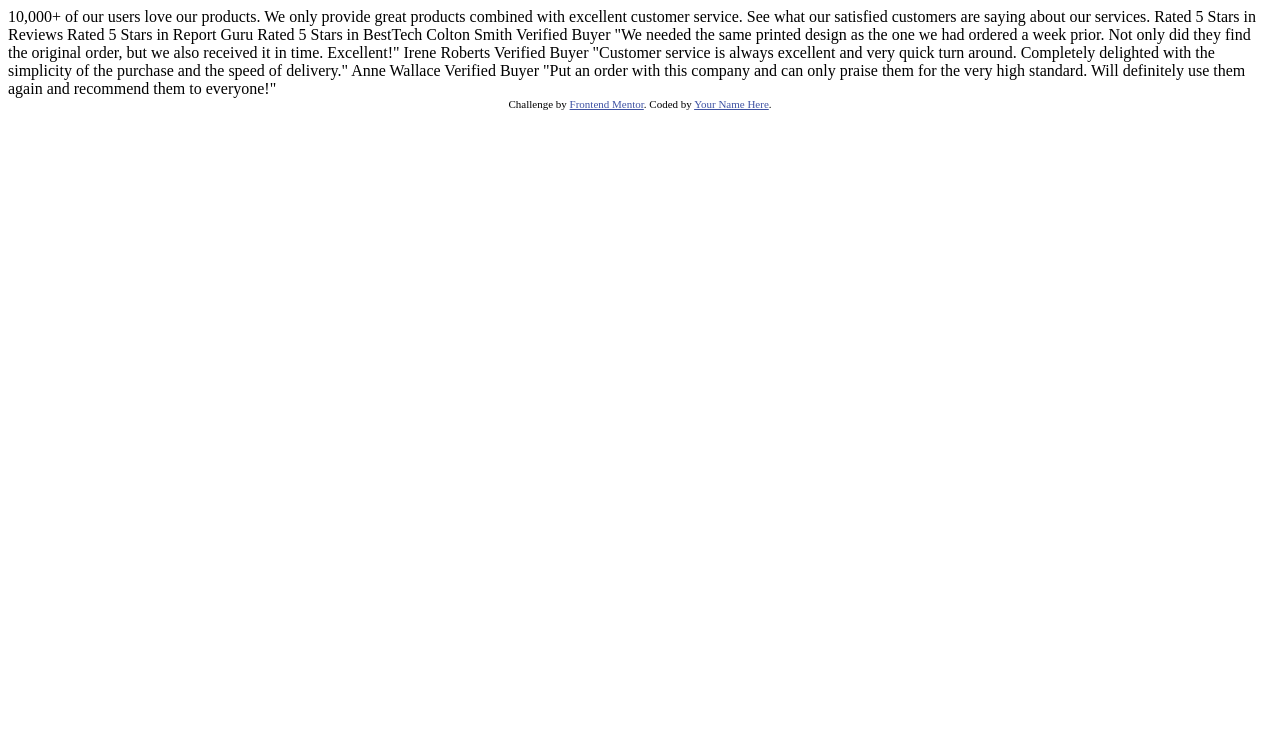
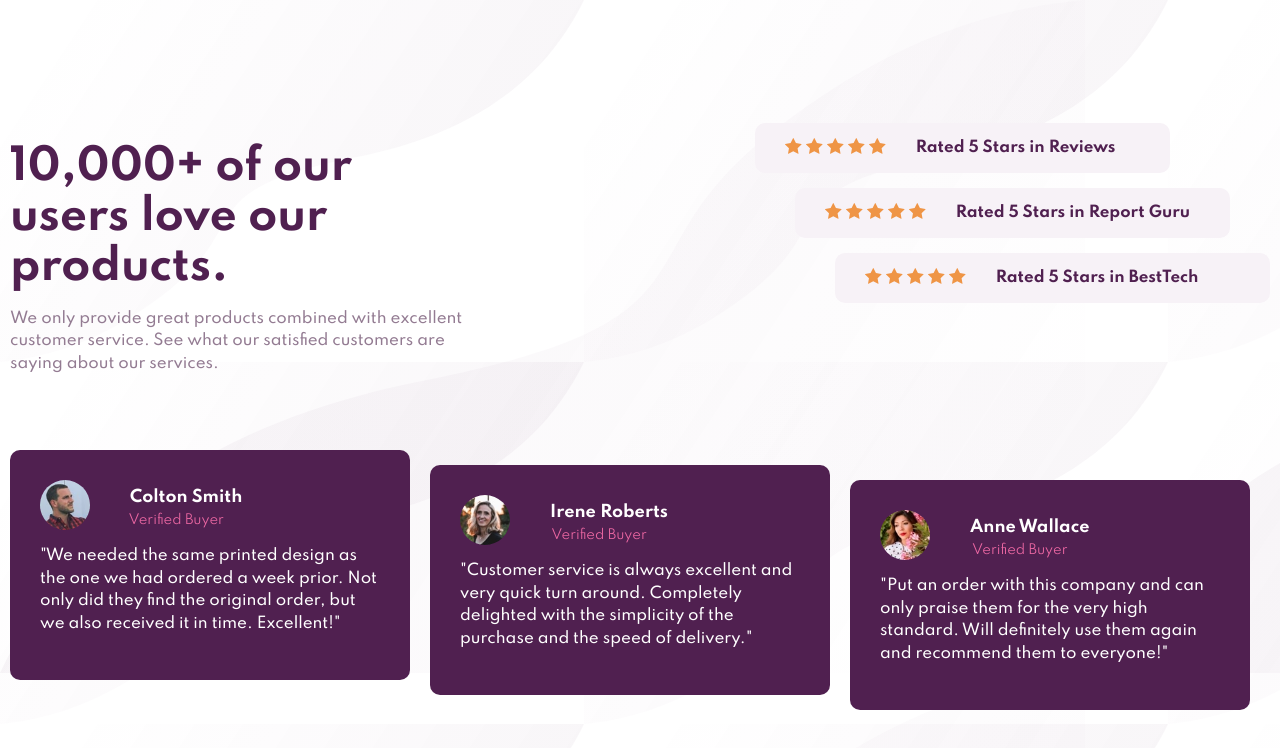
Before and after one commit to julianapsilva/Social-proof-section-challenge-hub, a plain HTML site: page index.html in a window 1280 px wide. Drawn offline with Linux system fonts and the light colour scheme.

Commit message:
adiciona versao inicial

```diff
--- a/index.html
+++ b/index.html
@@ -1,16 +1,12 @@
 <!DOCTYPE html>
 <html lang="en">
+
 <head>
   <meta charset="UTF-8" />
   <meta name="viewport" content="width=device-width, initial-scale=1.0" />
   <!-- displays site properly based on user's device -->
 
-    <link
-      rel="icon"
-      type="image/png"
-      sizes="32x32"
-      href="./images/favicon-32x32.png"
-    />
+  <link rel="icon" type="image/png" sizes="32x32" href="./images/favicon-32x32.png" />
 
   <title>Frontend Mentor | Social proof section</title>
 
@@ -20,42 +16,100 @@
       font-size: 11px;
       text-align: center;
     }
+
     .attribution a {
       color: hsl(228, 45%, 44%);
     }
   </style>
+  <link rel="stylesheet" href="style.css">
 </head>
+
 <body>
-    10,000+ of our users love our products.
+  <main>
+    <section class="about-product">
+      <div>
+        <h1>10,000+ of our users love our products.</h1>
 
-    We only provide great products combined with excellent customer service.
-    See what our satisfied customers are saying about our services.
+        <p>We only provide great products combined with excellent customer service.
+          See what our satisfied customers are saying about our services.</p>
+      </div>
+      <div>
+        <span class="rated">
+          <div>
+            <img src="/images/icon-star.svg" alt="rate">
+            <img src="/images/icon-star.svg" alt="rate">
+            <img src="/images/icon-star.svg" alt="rate">
+            <img src="/images/icon-star.svg" alt="rate">
+            <img src="/images/icon-star.svg" alt="rate">
+          </div>
+          Rated 5 Stars in Reviews
+        </span>
+        <span class="rated">
+          <div>
+            <img src="/images/icon-star.svg" alt="rate">
+            <img src="/images/icon-star.svg" alt="rate">
+            <img src="/images/icon-star.svg" alt="rate">
+            <img src="/images/icon-star.svg" alt="rate">
+            <img src="/images/icon-star.svg" alt="rate">
+          </div>
+          Rated 5 Stars in Report Guru
+        </span>
+        <span class="rated">
+          <div>
+            <img src="/images/icon-star.svg" alt="rate">
+            <img src="/images/icon-star.svg" alt="rate">
+            <img src="/images/icon-star.svg" alt="rate">
+            <img src="/images/icon-star.svg" alt="rate">
+            <img src="/images/icon-star.svg" alt="rate">
+          </div>
+          Rated 5 Stars in BestTech
+        </span>
+      </div>
+    </section>
 
-    Rated 5 Stars in Reviews
-    Rated 5 Stars in Report Guru
-    Rated 5 Stars in BestTech
+    <div class="customers">
+      <section class="card">
+        <div>
+          <img src="/images/image-colton.jpg" alt="">
+          <div>
+            <h4>Colton Smith</h4>
+            <span>Verified Buyer</span>
+          </div>
+        </div>
 
-    Colton Smith
-    Verified Buyer
-    "We needed the same printed design as the one we had ordered a week prior.
+        <p> "We needed the same printed design as the one we had ordered a week prior.
           Not only did they find the original order, but we also received it in time.
-    Excellent!"
-
-    Irene Roberts
-    Verified Buyer
-    "Customer service is always excellent and very quick turn around. Completely
-    delighted with the simplicity of the purchase and the speed of delivery."
-
-    Anne Wallace
-    Verified Buyer
-    "Put an order with this company and can only praise them for the very high
-    standard. Will definitely use them again and recommend them to everyone!"
-
+          Excellent!"</p>
+      </section>
+      <section class="card">
+        <div>
+          <img src="/images/image-irene.jpg" alt="">
+          <div>
+            <h4>Irene Roberts</h4>
+            <span>Verified Buyer</span>
+          </div>
+        </div>
+        <p> "Customer service is always excellent and very quick turn around. Completely
+          delighted with the simplicity of the purchase and the speed of delivery."</p>
+      </section>
+      <section class="card">
+        <div>
+          <img src="/images/image-anne.jpg" alt="">
+          <div>
+            <h4>Anne Wallace</h4>
+            <span>Verified Buyer</span>
+          </div>
+        </div>
+        <p>"Put an order with this company and can only praise them for the very high
+          standard. Will definitely use them again and recommend them to everyone!"</p>
+      </section>
+    </div>
+  </main>
   <div class="attribution">
     Challenge by
-      <a href="https://www.frontendmentor.io?ref=challenge" target="_blank"
-        >Frontend Mentor</a
-      >. Coded by <a href="#">Your Name Here</a>.
+    <a href="https://www.frontendmentor.io?ref=challenge" target="_blank">Frontend Mentor</a>. Coded by <a href="#">Your
+      Name Here</a>.
   </div>
 </body>
+
 </html>
--- /dev/null
+++ b/style.css
@@ -0,0 +1,132 @@
+@import url('https://fonts.googleapis.com/css2?family=Spartan:wght@400;500;700&display=swap');
+
+body{
+    font-family: 'Spartan', sans-serif;
+    display: flex;
+    flex-direction: column;
+    align-items: center;
+    min-height: 100vh;
+    background: url(/images/bg-pattern-top-desktop.svg), url(/images/bg-pattern-bottom-desktop.svg);
+}
+/* body::before{
+    background-image: url(/images/bg-pattern-top-desktop.svg);
+    content: "";
+    width: 100%;
+}
+body::after{
+    background-image: url(/images/bg-pattern-bottom-desktop.svg);
+    content: "";
+    width: 100%;
+} */
+
+h1{
+    color: hsl(300, 43%, 22%);
+    font-size: 42px;
+    max-width: 450px;
+}
+.about-product{
+    margin-top: 100px;
+    display: flex;
+    justify-content: space-between;
+}
+
+.about-product p{
+    font-size: 15px;
+    max-width: 480px;
+    line-height: 1.5;
+    font-weight: 500;
+    margin-top: -20px;
+    color: hsl(303, 10%, 53%);
+}
+
+.rated{
+    display: flex;
+    background-color: hsl(300, 24%, 96%);
+    margin-top: 15px;
+    height: 50px;
+    align-items: center;
+    padding-left: 30px;
+    padding-right: 40px;
+    border-radius: 10px;
+    color: hsl(300, 43%, 22%);
+    font-weight: 700;
+    font-size: 15px;
+}
+
+.rated div{
+    margin-right: 30px;
+}
+
+.rated:nth-child(1){
+    margin-right: 100px;
+}
+
+.rated:nth-child(2){
+    margin-right: 40px;
+    margin-left: 40px;
+}
+
+.rated:nth-child(3){
+    margin-right: 0;
+    margin-left: 80px;
+}
+
+.customers{
+    display: flex;
+    margin-top: 60px;
+}
+
+.card{
+    background-color: hsl(300, 43%, 22%);
+    color: #FFF;
+    margin-right: 20px;
+    border-radius: 10px;
+    padding: 30px;
+}
+.card img{
+    border-radius: 50%;
+    width: 50px;
+    height: 50px;
+    line-height: 50px;
+}
+.card p{
+    max-width: 340px;
+    font-size: 15px;
+    font-weight: 500;
+    line-height: 1.5;
+}
+.card span{
+    font-size: 13px;
+    text-align: left;
+    color:  hsl(333, 80%, 67%);
+    margin-left: -20px;
+
+}
+.card div:first-of-type{
+    display: flex;
+    align-items: center;
+}
+
+.card div:last-child{
+    flex-direction: column;
+    margin-left: 40px;
+    margin-top: -15px;
+}
+
+.card div:last-child span{
+    margin-top: -15px;
+}
+
+.card:nth-child(2){
+    margin-top: 15px;
+    margin-bottom: -15px;
+}
+
+.card:nth-child(3){
+    margin-top: 30px;
+    margin-bottom: -30px;
+}
+
+.attribution{
+    display: none;
+}
```
Lines whose indentation alone changed are shown as unchanged.
